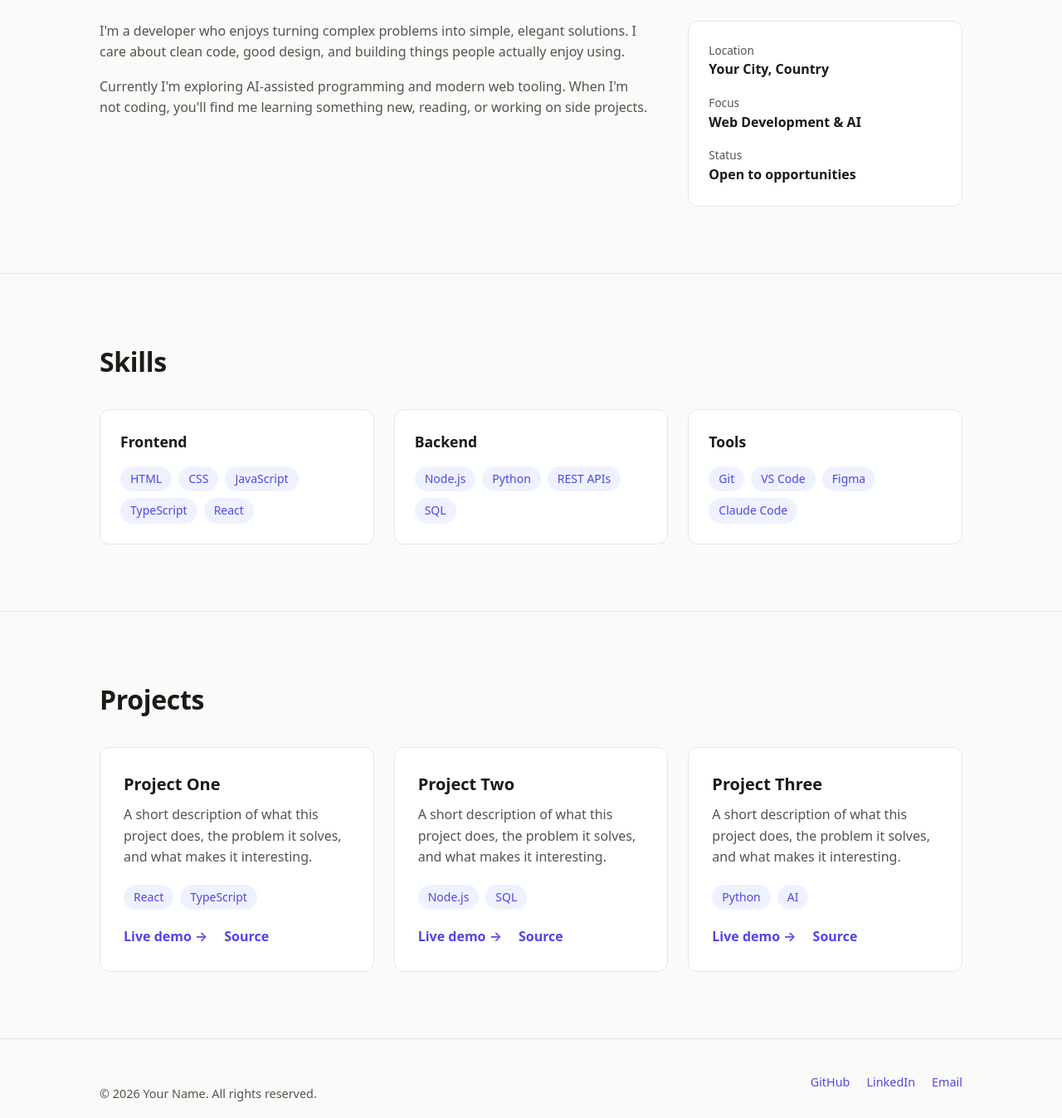
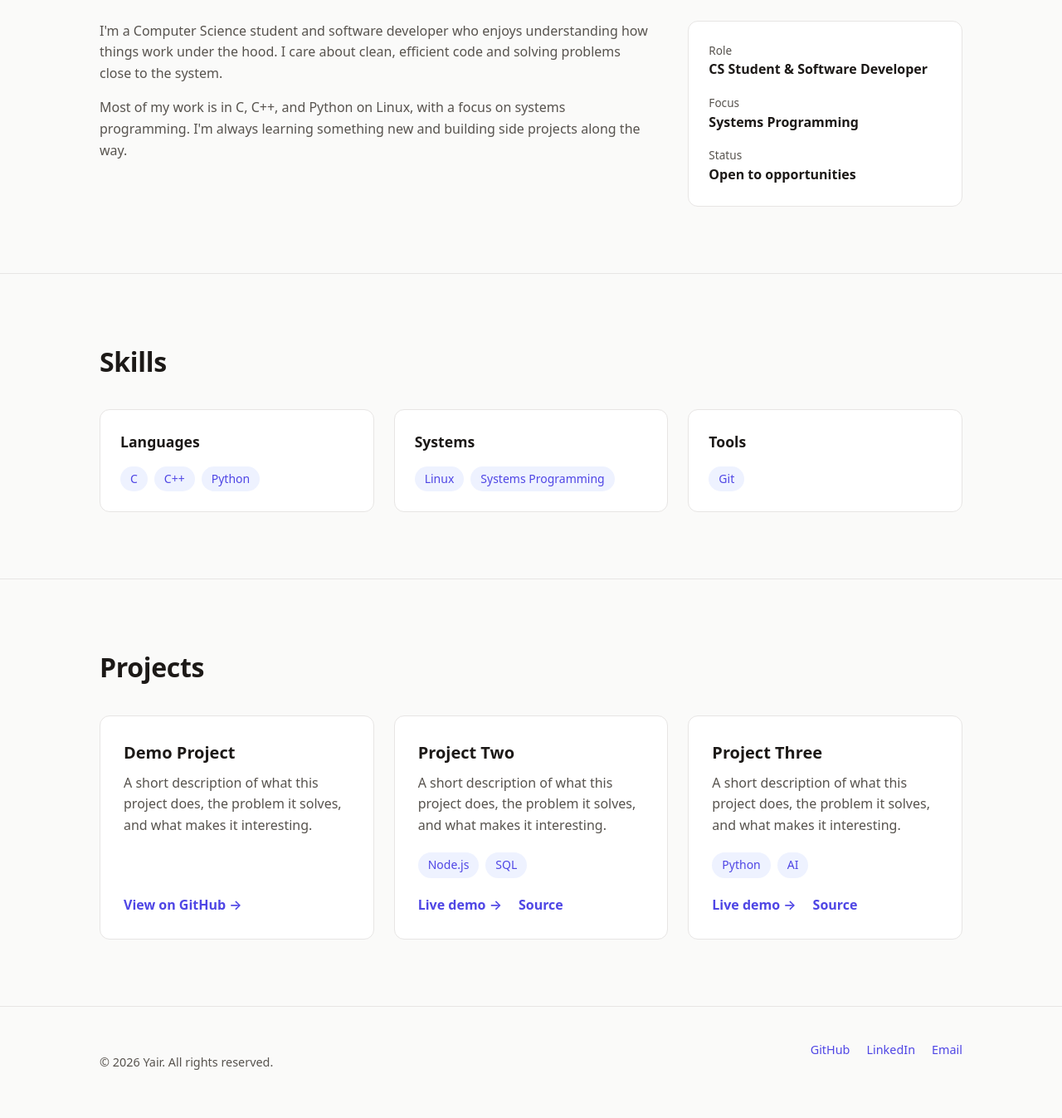
Before and after one commit to yairiesel123-netizen/demo_2, a plain HTML site: page index.html in a window 1280 px wide. Shown: the part 760-2107 px from the top of the page at 83% size. Drawn offline with Linux system fonts and the light colour scheme.

Commit message:
Add personal details
Co-Authored-By: Claude Opus 5.5 <noreply@anthropic.com>

```diff
--- a/index.html
+++ b/index.html
@@ -3,8 +3,8 @@
 <head>
   <meta charset="UTF-8">
   <meta name="viewport" content="width=device-width, initial-scale=1.0">
-  <meta name="description" content="Personal portfolio of Your Name — developer and designer.">
-  <title>Your Name — Portfolio</title>
+  <meta name="description" content="Personal portfolio of Yair — Computer Science student and software developer.">
+  <title>Yair — Portfolio</title>
   <style>
     :root {
       --bg: #fafaf9;
@@ -299,7 +299,7 @@
 <body>
   <header class="site-header">
     <div class="container">
-      <a href="#top" class="logo">Your Name</a>
+      <a href="#top" class="logo">Yair</a>
       <nav aria-label="Main navigation">
         <ul class="nav-list">
           <li><a href="#about">About</a></li>
@@ -313,11 +313,11 @@
   <main id="top">
     <section class="hero" aria-labelledby="hero-title">
       <div class="container">
-        <p class="hero-eyebrow">Hi, I'm Your Name 👋</p>
-        <h1 id="hero-title">I build clean, thoughtful software for the web.</h1>
+        <p class="hero-eyebrow">Hi, I'm Yair 👋</p>
+        <h1 id="hero-title">Computer Science Student &amp; Software Developer</h1>
         <p class="hero-lead">
-          Developer focused on crafting fast, accessible, and well-designed
-          experiences — from idea to production.
+          I write efficient, reliable software — from low-level systems code
+          in C and C++ to tools and scripts in Python.
         </p>
         <div class="button-group">
           <a href="#projects" class="button button-primary">View my work</a>
@@ -332,21 +332,21 @@
         <div class="about-grid">
           <div class="about-text">
             <p>
-              I'm a developer who enjoys turning complex problems into simple,
-              elegant solutions. I care about clean code, good design, and
-              building things people actually enjoy using.
+              I'm a Computer Science student and software developer who enjoys
+              understanding how things work under the hood. I care about clean,
+              efficient code and solving problems close to the system.
             </p>
             <p>
-              Currently I'm exploring AI-assisted programming and modern web
-              tooling. When I'm not coding, you'll find me learning something
-              new, reading, or working on side projects.
+              Most of my work is in C, C++, and Python on Linux, with a focus on
+              systems programming. I'm always learning something new and
+              building side projects along the way.
             </p>
           </div>
           <dl class="facts">
-            <dt>Location</dt>
-            <dd>Your City, Country</dd>
+            <dt>Role</dt>
+            <dd>CS Student &amp; Software Developer</dd>
             <dt>Focus</dt>
-            <dd>Web Development &amp; AI</dd>
+            <dd>Systems Programming</dd>
             <dt>Status</dt>
             <dd>Open to opportunities</dd>
           </dl>
@@ -359,31 +359,24 @@
         <h2 id="skills-title" class="section-title">Skills</h2>
         <div class="skills-grid">
           <article class="skill-group">
-            <h3>Frontend</h3>
+            <h3>Languages</h3>
             <ul class="tag-list">
-              <li>HTML</li>
-              <li>CSS</li>
-              <li>JavaScript</li>
-              <li>TypeScript</li>
-              <li>React</li>
+              <li>C</li>
+              <li>C++</li>
+              <li>Python</li>
             </ul>
           </article>
           <article class="skill-group">
-            <h3>Backend</h3>
+            <h3>Systems</h3>
             <ul class="tag-list">
-              <li>Node.js</li>
-              <li>Python</li>
-              <li>REST APIs</li>
-              <li>SQL</li>
+              <li>Linux</li>
+              <li>Systems Programming</li>
             </ul>
           </article>
           <article class="skill-group">
             <h3>Tools</h3>
             <ul class="tag-list">
               <li>Git</li>
-              <li>VS Code</li>
-              <li>Figma</li>
-              <li>Claude Code</li>
             </ul>
           </article>
         </div>
@@ -395,18 +388,13 @@
         <h2 id="projects-title" class="section-title">Projects</h2>
         <div class="projects-grid">
           <article class="project-card">
-            <h3>Project One</h3>
+            <h3>Demo Project</h3>
             <p>
               A short description of what this project does, the problem it
               solves, and what makes it interesting.
             </p>
-            <ul class="tag-list" aria-label="Technologies used">
-              <li>React</li>
-              <li>TypeScript</li>
-            </ul>
             <div class="project-links">
-              <a href="#">Live demo →</a>
-              <a href="#">Source</a>
+              <a href="https://github.com/yairiesel123-netizen/demo_proj" rel="noopener">View on GitHub →</a>
             </div>
           </article>
           <article class="project-card">
@@ -446,9 +434,9 @@
 
   <footer class="site-footer">
     <div class="container">
-      <p>&copy; <span id="year">2026</span> Your Name. All rights reserved.</p>
+      <p>&copy; <span id="year">2026</span> Yair. All rights reserved.</p>
       <ul class="social-list">
-        <li><a href="https://github.com/" rel="noopener">GitHub</a></li>
+        <li><a href="https://github.com/yairiesel123-netizen" rel="noopener">GitHub</a></li>
         <li><a href="https://linkedin.com/" rel="noopener">LinkedIn</a></li>
         <li><a href="mailto:you@example.com">Email</a></li>
       </ul>
```
